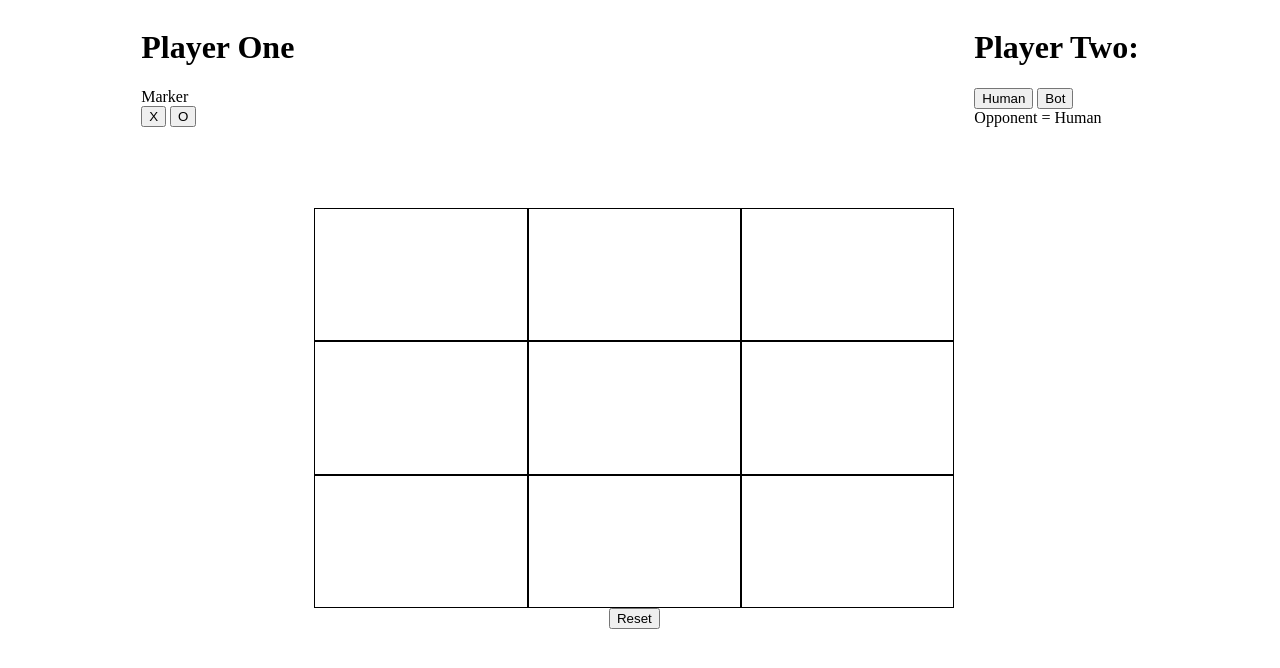
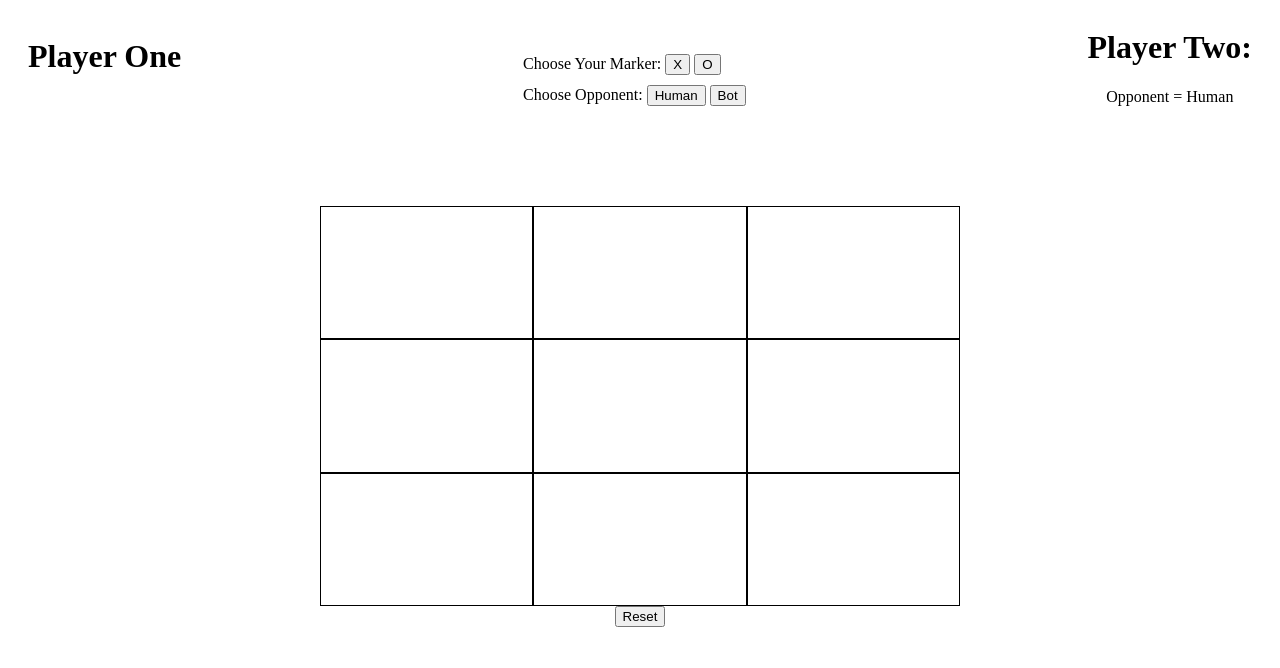
Before and after one commit to saskiabt/tic-tac-toe, a website: page index.html in a window 1280 px wide. Both pictures are taken after a click on the button "Human". Drawn offline with Linux system fonts and the light colour scheme.

Commit message:
change layout of content to rows instead of columns:

```diff
--- a/app.css
+++ b/app.css
@@ -1,8 +1,14 @@
 #content {
     display: flex;
-    flex-direction: row;
+    flex-direction: column;
     justify-content: center;
     gap: 20px;
+}
+
+#players {
+    display: flex;
+    justify-content: space-between;
+    padding: 0px 20px
 }
 
 #gameboard-wrapper {
@@ -10,7 +16,7 @@
     flex-direction: column;
     justify-content: center;
     align-items: center;
-    padding-top: 25vh;
+    padding-top: 10vh;
 }
 #gameboard-grid {
     display: grid;
@@ -31,11 +37,16 @@
 #player-one-wrapper {
     display: flex;
     flex-direction: column;
+    justify-content: center;
+    align-items: center;
 }
+
 
 #player-two-wrapper {
     display: flex;
     flex-direction: column;
+    justify-content: center;
+    align-items: center;
 }
 
 .player-two-btns {
@@ -54,3 +65,10 @@ h1 {
     background-color: yellow;
     /* transition: all 3s; */
 }
+
+#buttons {
+    display: flex;
+    flex-direction: column;
+    align-self: flex-end;
+    gap: 10px;
+}
--- a/app.js
+++ b/app.js
@@ -63,16 +63,13 @@ const xo = document.querySelectorAll('.xo');
                 displayMarkers();
             }
 
-            document.querySelector('.marker-wrapper').style.display = 'none';
-
+            document.querySelector("#buttons > div.player-one-btns").style.display = "none";
             function displayMarkers() {
-                const markerDisplayOne = document.createElement('div');
-                document.querySelector("#player-one-wrapper").append(markerDisplayOne);
+                const markerDisplayOne = document.querySelector("#player-one-marker");
                 markerDisplayOne.textContent = `Marker = ${playerOne.marker}`;
 
-                const markerDisplayTwo = document.createElement('div');
-                document.querySelector("#player-two-wrapper").insertBefore(markerDisplayTwo,document.querySelector("#player-two-wrapper > div.human-or-bot"));
-                markerDisplayTwo.textContent = `Marker = ${playerTwo.marker}`;
+                const markerDisplayTwo = document.querySelector("#player-two-marker");
+                markerDisplayTwo.textContent = `Marker = ${playerTwo.marker}`
             }
         });
     });
@@ -91,9 +88,9 @@ humanOrBot.forEach((button) => {
         }
 
         function displayPlayer() {
-            const choice = document.querySelector("#player-two-wrapper > div > div");
+            const opponentType = document.querySelector("#opponent-type");
             // eslint-disable-next-line no-unused-expressions
-            playerTwo.isHuman ? choice.textContent = "Opponent = Human" : choice.textContent = "Opponent = Bot";
+            playerTwo.isHuman ? opponentType.textContent = "Opponent = Human" : opponentType.textContent = "Opponent = Bot";
         }
     })
 })
@@ -111,11 +108,12 @@ function handleSquareClick(event) {
     const {target} = event
     const targetIndex = parseInt(target.id, 10);
 
-    if(playerValidation(playerOne) === true && playerValidation(playerTwo === true)) {
-        gameIsPaused = false;
-    }
+   if (playerValidation(playerOne)  && playerValidation(playerTwo)) {
+       gameIsPaused = false;
+   };
 
-    if (board[targetIndex] === '' && gameIsPaused === false) {
+
+    if (board[targetIndex] === '' && !gameIsPaused) {
         let currentPlayer = chooseFirstPlayer();
         playRound(target,targetIndex,currentPlayer);
         // handleTurnChange();
--- a/index.html
+++ b/index.html
@@ -10,13 +10,25 @@
 </head>
 <body>
     <div id="content">
-        <div id="player-one-wrapper">
-            <h1 class="name">Player One</h1>
-            <div class = marker-wrapper>Marker
-                <div class="player-one-btns">
+        <div id="players">
+            <div id="player-one-wrapper">
+                <h1 class="name">Player One</h1>
+                <div id = "player-one-marker"></div>
+            </div>
+            <div id = "buttons">
+                <div class="player-one-btns"> Choose Your Marker:
                     <button class="xo" id= "x">X</button>
                     <button class="xo" id= "o">O</button>
                 </div>
+                <div class = "choose-opponent"> Choose Opponent:
+                    <button id="human" class = "human-bot">Human</button>
+                    <button id="bot" class = "human-bot">Bot</button>
+                </div>
+            </div>
+            <div id="player-two-wrapper">
+                <h1 class="name">Player Two:</h1>
+                <div id= "player-two-marker"></div>
+                <div id = "opponent-type"></div>
             </div>
         </div>
         <div id="gameboard-wrapper">
@@ -35,16 +47,6 @@
                 <button id = "clear">Reset</button>
             </div>
         </div>
-        <div id="player-two-wrapper">
-            <h1 class="name">Player Two:</h1>
-            <div class = "human-or-bot">
-                <button id="human" class = "human-bot">Human</button>
-                <button id="bot" class = "human-bot">Bot</button>
-                <div class = "result"></div>
-            </div>
-
-
-        </div>
     </div>
     <script src="app.js"></script>
 </body>
```
